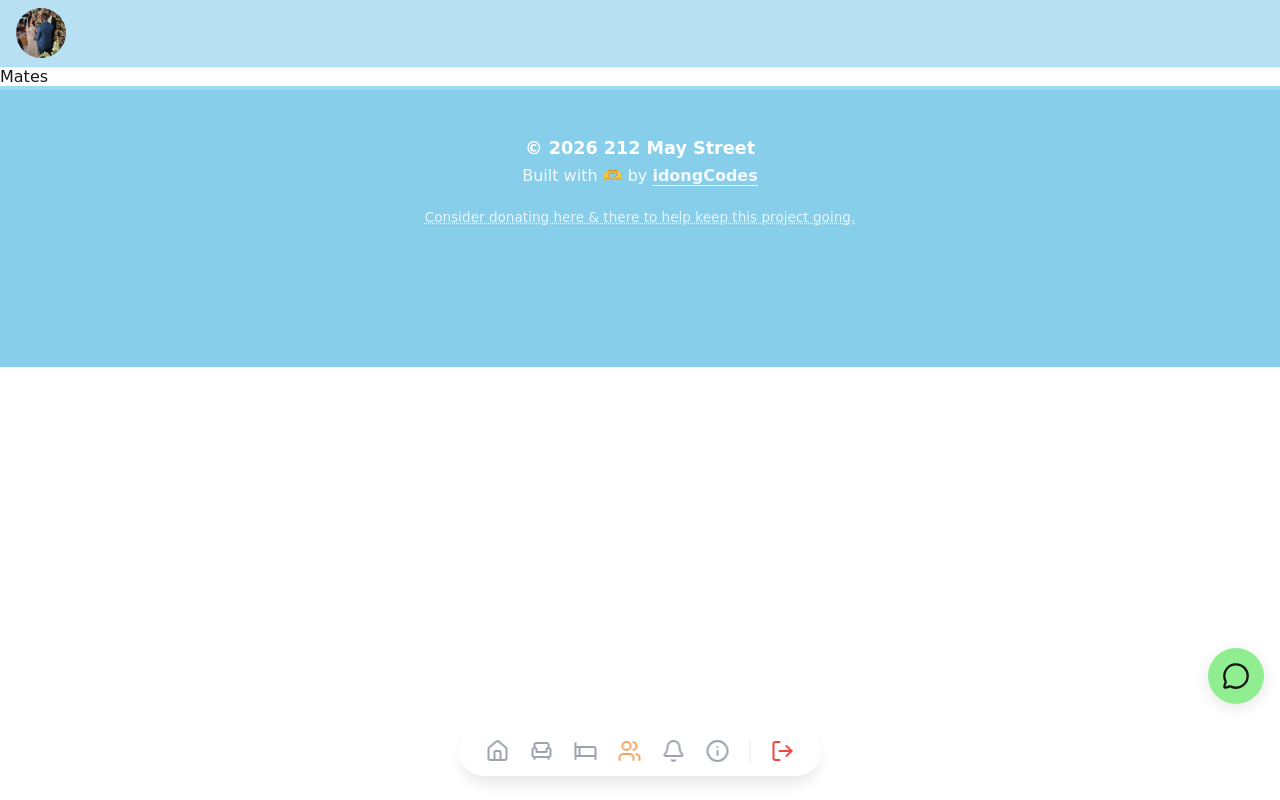
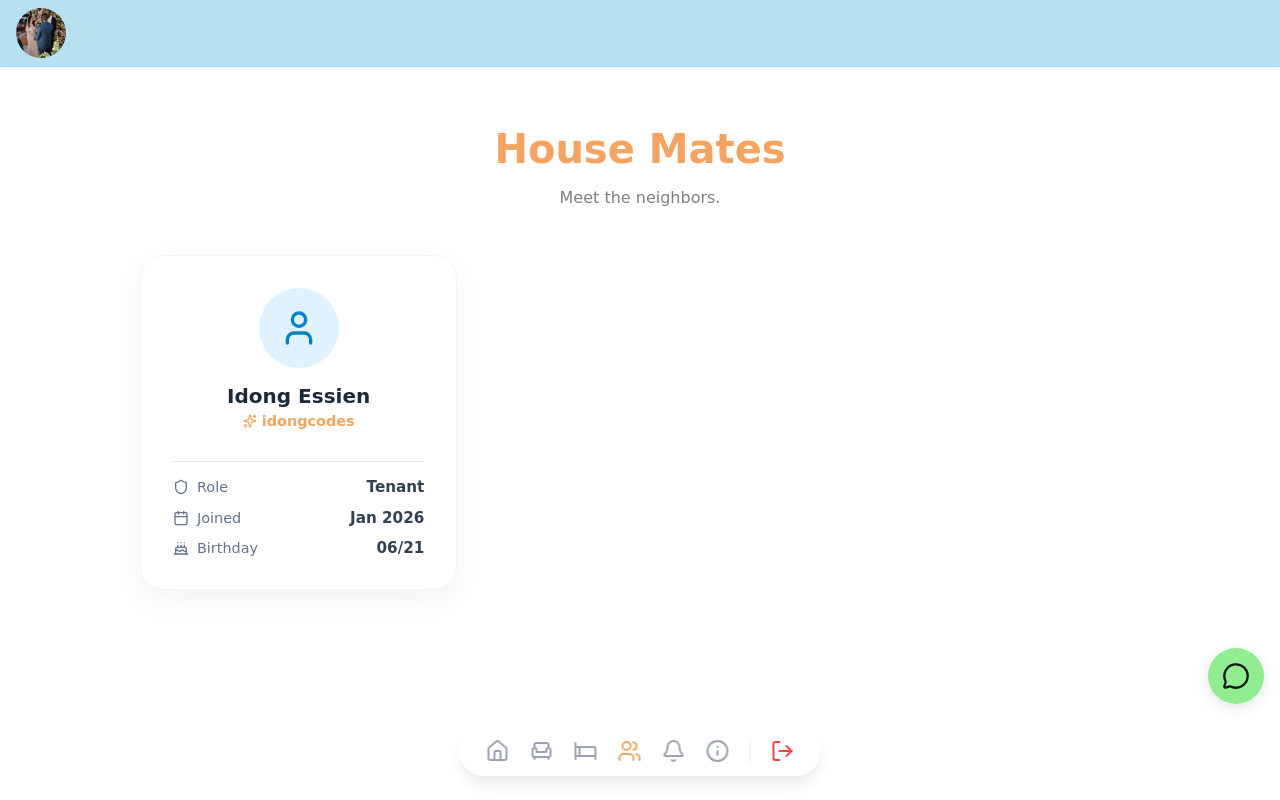
Before and after one commit to idongCodes/212mayst, a Next.js app: page /mates in a window 1280 px wide. Shown: the top 800 px of the page. Built offline with nearby package versions, Linux system fonts and the light colour scheme; sample sign-in values are in the browser's storage.

Commit message:
Add User Card to /mates on Register

```diff
--- a/app/actions.ts
+++ b/app/actions.ts
@@ -135,6 +135,7 @@ export type User = {
   firstName: string;
   lastName: string;
   alias?: string; // Optional alias
+  dob?: string;
   role: string;
   phone: string;
   joinedAt: string;
@@ -169,6 +170,7 @@ export async function registerUser(formData: any): Promise<AuthResponse> {
     firstName: formData.firstName,
     lastName: formData.lastName,
     alias: formData.alias || "",
+    dob: formData.dob,
     role: formData.role,
     phone: formData.phone,
     joinedAt: new Date().toISOString()
--- a/app/mates/page.tsx
+++ b/app/mates/page.tsx
@@ -1,3 +1,156 @@
+/**
+ * file: app/mates/page.tsx
+ * description: Displays housemates with their Birthday (MM/DD) on the card.
+ */
+
+"use client";
+
+import React, { useEffect, useState } from 'react';
+import { User as UserIcon, Shield, Sparkles, Calendar, Cake } from 'lucide-react';
+import { getUsers, User } from '../actions';
+
 export default function Mates() {
-  return <div className="p-4 text-center">Mates</div>;
+  const [mates, setMates] = useState<User[]>([]);
+  const [loading, setLoading] = useState(true);
+
+  useEffect(() => {
+    const loadMates = async () => {
+      const data = await getUsers();
+      setMates(data);
+      setLoading(false);
+    };
+    loadMates();
+  }, []);
+
+  const formatJoinedDate = (isoString: string) => {
+    return new Date(isoString).toLocaleDateString('en-US', {
+      month: 'short',
+      year: 'numeric'
+    });
+  };
+
+  // Helper to turn "YYYY-MM-DD" into "MM/DD"
+  const formatBirthday = (dobString?: string) => {
+    if (!dobString) return "N/A";
+    // Split string to avoid timezone issues with Date() parsing
+    const parts = dobString.split('-'); // [YYYY, MM, DD]
+    if (parts.length === 3) {
+      return `${parts[1]}/${parts[2]}`; // MM/DD
+    }
+    return dobString;
+  };
+
+  return (
+    <main style={{ minHeight: '100vh', padding: '2rem 1rem', paddingBottom: '8rem' }}>
+      <div style={{ maxWidth: '1000px', margin: '0 auto' }}>
+
+        {/* Header */}
+        <div style={{ textAlign: 'center', marginBottom: '3rem' }}>
+          <h1 style={{ fontSize: '2.5rem', fontWeight: 'bold', color: 'var(--sandy-brown)', marginBottom: '0.5rem' }}>
+            House Mates
+          </h1>
+          <p style={{ color: 'gray' }}>Meet the neighbors.</p>
+        </div>
+
+        {/* Loading State */}
+        {loading && (
+          <div style={{ textAlign: 'center', color: '#94a3b8', padding: '2rem' }}>
+            Loading directory...
+          </div>
+        )}
+
+        {/* Mates Grid */}
+        <div className="animate-fade-in" style={{
+          display: 'grid',
+          gridTemplateColumns: 'repeat(auto-fill, minmax(280px, 1fr))',
+          gap: '1.5rem'
+        }}>
+          {mates.map((mate) => (
+            <div key={mate.id} style={{
+              backgroundColor: 'white',
+              borderRadius: '24px',
+              padding: '2rem',
+              boxShadow: '0 10px 30px rgba(0,0,0,0.05)',
+              border: '1px solid #f1f5f9',
+              display: 'flex',
+              flexDirection: 'column',
+              alignItems: 'center',
+              textAlign: 'center',
+              transition: 'transform 0.2s',
+              cursor: 'default'
+            }}
+            onMouseOver={(e) => e.currentTarget.style.transform = 'translateY(-5px)'}
+            onMouseOut={(e) => e.currentTarget.style.transform = 'translateY(0)'}
+            >
+
+              {/* Avatar Circle */}
+              <div style={{
+                width: '80px', height: '80px',
+                backgroundColor: '#e0f2fe',
+                borderRadius: '50%',
+                display: 'flex', alignItems: 'center', justifyContent: 'center',
+                marginBottom: '1rem',
+                color: '#0284c7'
+              }}>
+                <UserIcon size={40} />
+              </div>
+
+              {/* Name & Alias */}
+              <h3 style={{ margin: '0 0 5px 0', fontSize: '1.25rem', fontWeight: 'bold', color: '#1e293b' }}>
+                {mate.firstName} {mate.lastName}
+              </h3>
+
+              {mate.alias && (
+                <div style={{ display: 'flex', alignItems: 'center', gap: '5px', color: 'var(--sandy-brown)', fontWeight: 'bold', fontSize: '0.9rem', marginBottom: '1rem' }}>
+                  <Sparkles size={14} /> {mate.alias}
+                </div>
+              )}
+
+              {/* Divider */}
+              <div style={{ width: '100%', height: '1px', backgroundColor: '#e2e8f0', margin: '1rem 0' }} />
+
+              {/* Details */}
+              <div style={{ width: '100%', display: 'flex', flexDirection: 'column', gap: '0.8rem' }}>
+
+                <div style={{ display: 'flex', justifyContent: 'space-between', alignItems: 'center' }}>
+                  <div style={{ display: 'flex', alignItems: 'center', gap: '8px', color: '#64748b', fontSize: '0.9rem' }}>
+                    <Shield size={16} /> Role
+                  </div>
+                  <span style={{ fontWeight: 'bold', color: '#334155', fontSize: '0.95rem' }}>{mate.role}</span>
+                </div>
+
+                <div style={{ display: 'flex', justifyContent: 'space-between', alignItems: 'center' }}>
+                  <div style={{ display: 'flex', alignItems: 'center', gap: '8px', color: '#64748b', fontSize: '0.9rem' }}>
+                    <Calendar size={16} /> Joined
+                  </div>
+                  <span style={{ fontWeight: 'bold', color: '#334155', fontSize: '0.95rem' }}>{formatJoinedDate(mate.joinedAt)}</span>
+                </div>
+
+                {/* BIRTHDAY DISPLAY */}
+                {mate.dob && (
+                  <div style={{ display: 'flex', justifyContent: 'space-between', alignItems: 'center' }}>
+                    <div style={{ display: 'flex', alignItems: 'center', gap: '8px', color: '#64748b', fontSize: '0.9rem' }}>
+                      <Cake size={16} /> Birthday
+                    </div>
+                    <span style={{ fontWeight: 'bold', color: '#334155', fontSize: '0.95rem' }}>
+                      {formatBirthday(mate.dob)}
+                    </span>
+                  </div>
+                )}
+
+              </div>
+
+            </div>
+          ))}
+        </div>
+
+        {!loading && mates.length === 0 && (
+          <div style={{ textAlign: 'center', color: '#94a3b8', padding: '2rem' }}>
+            No housemates found. Strange... is the house empty? 👻
+          </div>
+        )}
+
+      </div>
+    </main>
+  );
 }
--- a/app/users-db.json
+++ b/app/users-db.json
@@ -1,17 +1,10 @@
 [
-  {
-    "id": 1,
-    "firstName": "Kay",
-    "lastName": "Udechukwu",
-    "role": "Landlord",
-    "phone": "555-0101",
-    "joinedAt": "2026-01-01T12:00:00.000Z"
-  },
   {
     "id": 1768047885245,
     "firstName": "Idong",
     "lastName": "Essien",
     "alias": "idongcodes",
+    "dob": "1986-06-21",
     "role": "Tenant",
     "phone": "16179037216",
     "joinedAt": "2026-01-10T12:24:45.245Z"
```
Also changed, not shown: app/join/page.tsx (+138 -17 lines).
